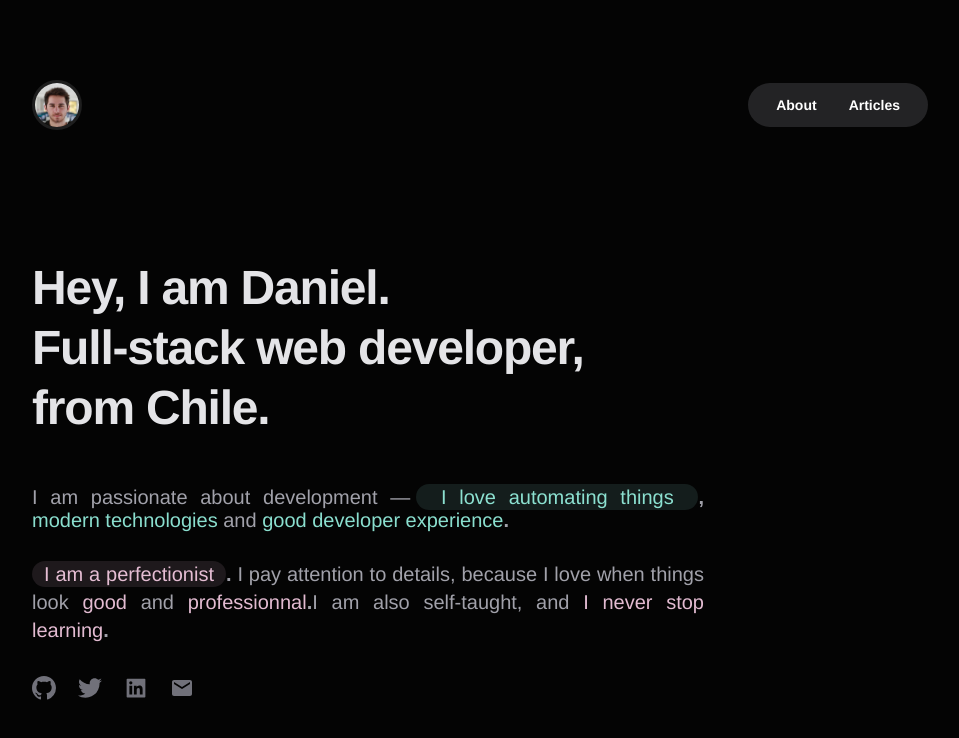
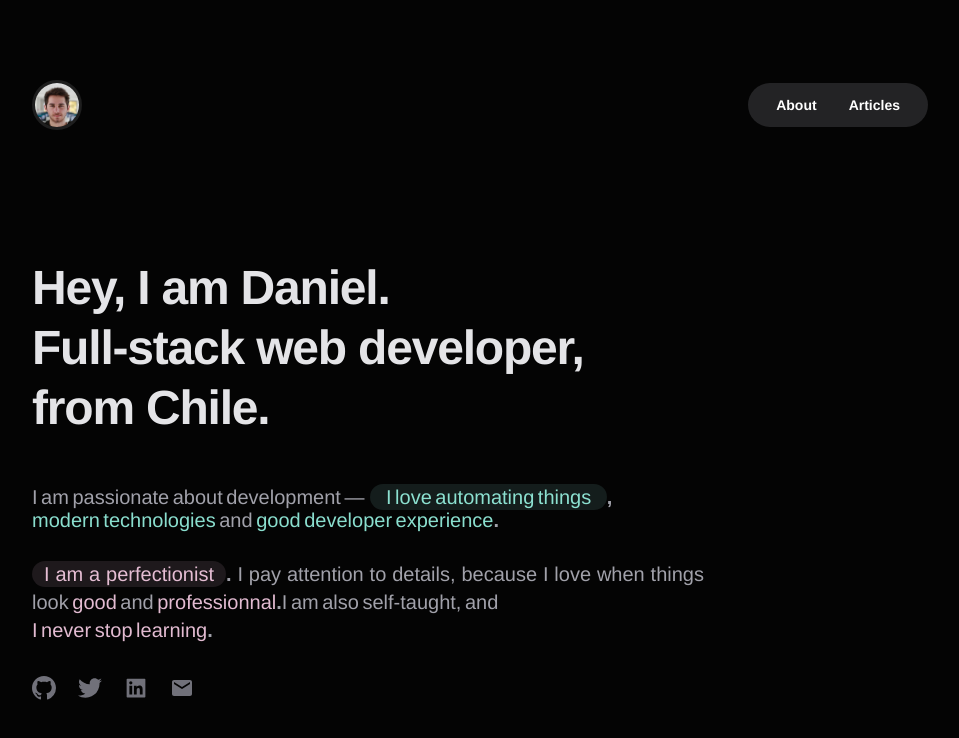
Before and after one commit to danielpizarrotadres/web-site, a React (Create React App) app: page / in a window 1280 px wide. Shown: the top 738 px of the page, without its empty margins (160-1119 px from the left). Built offline with nearby package versions, Linux system fonts and the light colour scheme.

Commit message:
:refactor: Improve styles

```diff
--- a/src/App.js
+++ b/src/App.js
@@ -93,6 +93,7 @@ const App = () => {
                         I am passionate about development <span className={classes.ScreenPlay}>—</span>
                         <span className={classes.Highlight}> I love automating things </span>
                         <span className={classes.Point}>,</span>
+                        <br />
                         <span className={classes.Slim}> modern technologies </span> and
                         <span className={classes.Slim}> good developer experience</span>
                         <span className={classes.Point}>.</span>
@@ -106,7 +107,7 @@ const App = () => {
                         and
                         <span className={classes.PinkSlim}> professionnal</span>
                         <span className={classes.PinkPoint}>.</span>
-                        I am also self-taught, and
+                        I am also self-taught, and <br/>
                         <span className={classes.PinkSlim}> I never stop learning</span>
                         <span className={classes.PinkPoint}>.</span>
                     </p>
--- a/src/App.module.css
+++ b/src/App.module.css
@@ -182,6 +182,7 @@ main {
 .TopItem {
     color: rgb(161, 161, 170);
     font-size: 20px;
+    word-spacing: -2px;
 }
 
 .BottomItem {
@@ -189,6 +190,7 @@ main {
     font-size: 20px;
     line-height: 28px;
     margin: 28px 0 0 0;
+    word-spacing: -2px;
 }
 
 .IconContainer {
@@ -218,6 +220,7 @@ main {
     padding: 0.125rem 0.75rem;
     border-radius: 9999px;
     display: inline;
+    font-weight: 500;
 }
 
 .ScreenPlay {
@@ -240,6 +243,7 @@ main {
     padding: 0.125rem 0.75rem;
     border-radius: 9999px;
     display: inline;
+    font-weight: 500;
 }
 
 .PinkSlim {
```
